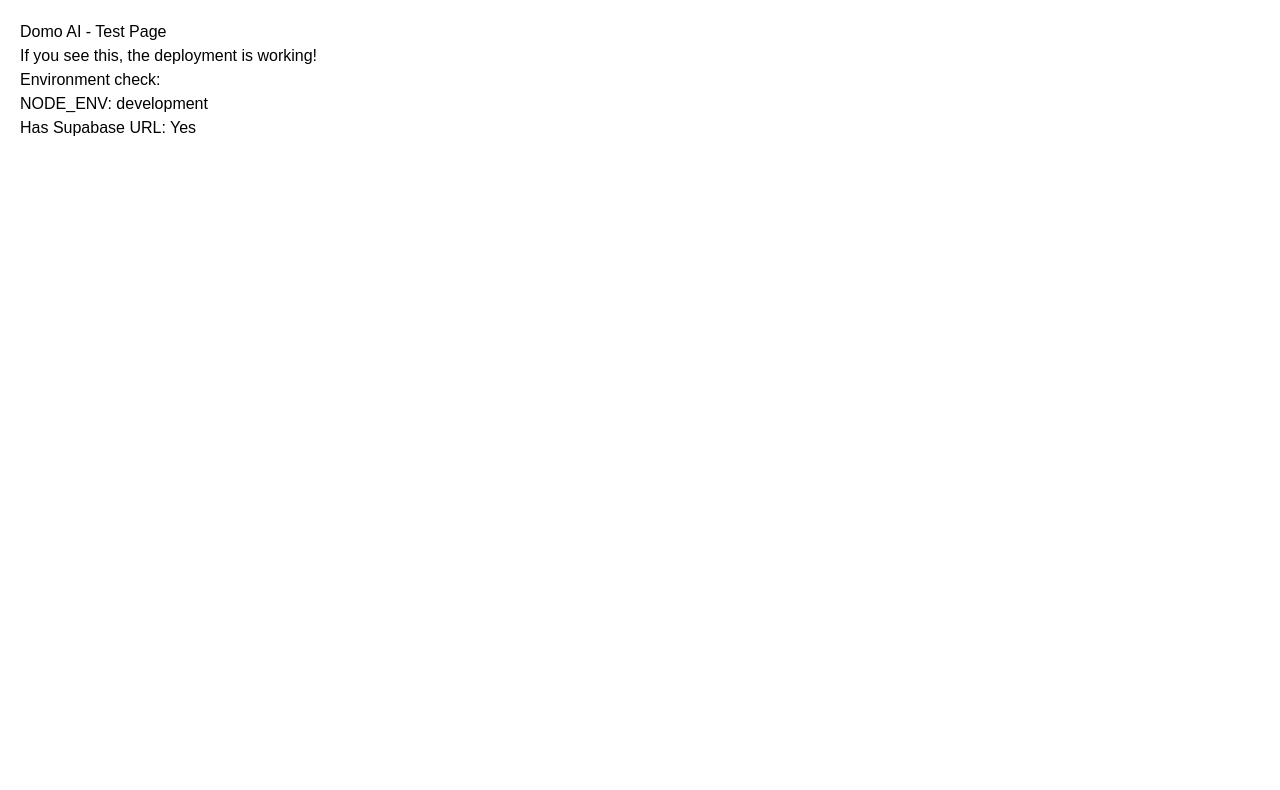
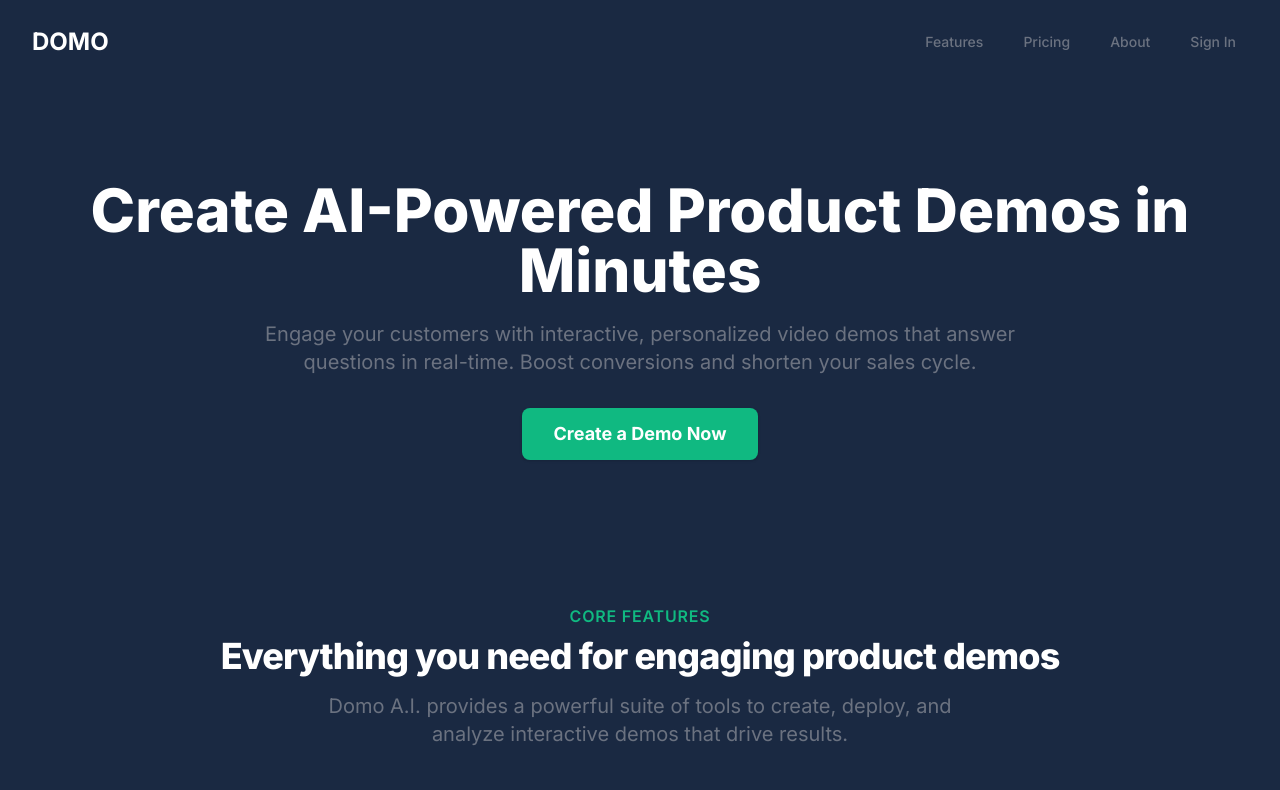
Before and after one commit to Valbows/NewDomo, a Next.js app: page / in a window 1280 px wide. Shown: the top 790 px of the page. Built offline with nearby package versions, Linux system fonts and the light colour scheme; no server answers.

Commit message:
Restore original Domo AI homepage, remove test page

```diff
--- a/src/app/page.tsx
+++ b/src/app/page.tsx
@@ -1,14 +1,5 @@
+import HomePageClient from './HomePageClient';
+
 export default function HomePage() {
-  console.log('🏠 Simple HomePage rendering');
-  return (
-    <div style={{ padding: '20px', fontFamily: 'Arial' }}>
-      <h1>Domo AI - Test Page</h1>
-      <p>If you see this, the deployment is working!</p>
-      <p>Environment check:</p>
-      <ul>
-        <li>NODE_ENV: {process.env.NODE_ENV}</li>
-        <li>Has Supabase URL: {process.env.NEXT_PUBLIC_SUPABASE_URL ? 'Yes' : 'No'}</li>
-      </ul>
-    </div>
-  );
+  return <HomePageClient />;
 }
```
